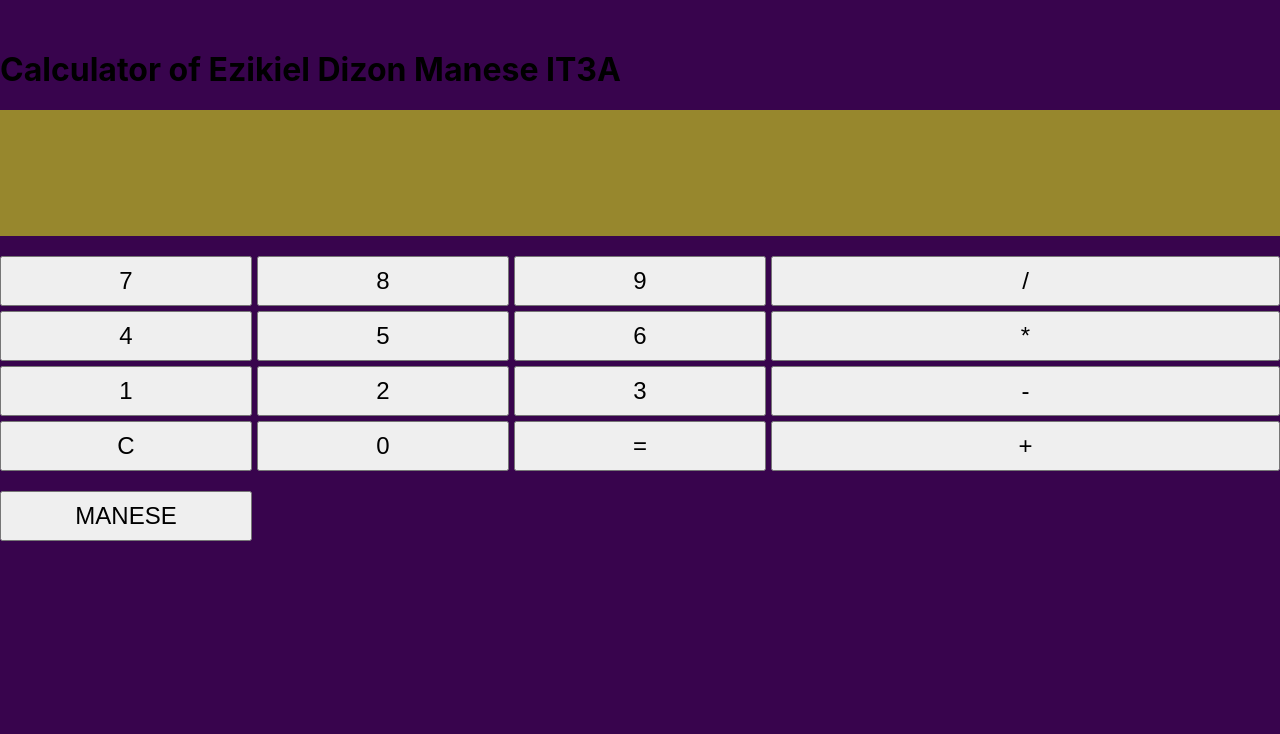
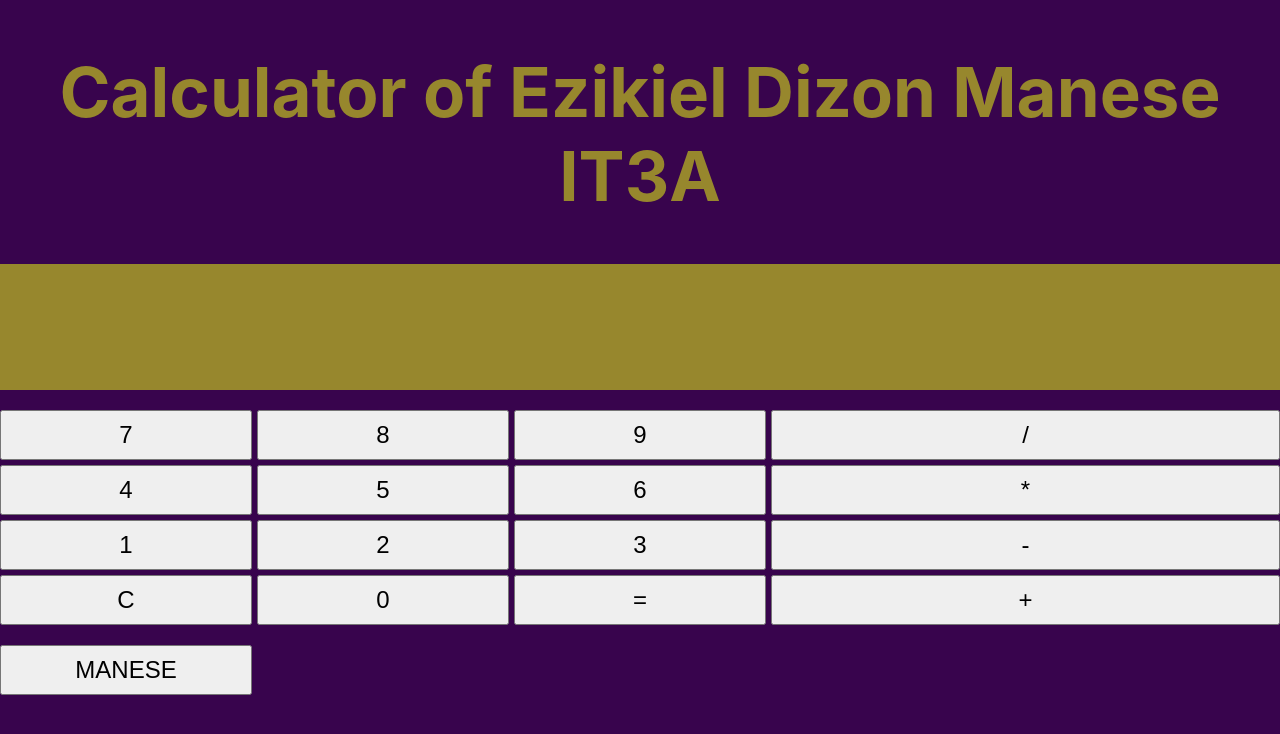
Before and after one commit to Ezikiel2023/prelimexam, a React (Create React App) app: page / in a window 1280 px wide. Shown: the top 734 px of the page. Built offline with nearby package versions, Linux system fonts and the light colour scheme.

Commit message:
Update App.css

```diff
--- a/src/App.css
+++ b/src/App.css
@@ -50,7 +50,7 @@ button:nth-child(16) {
   grid-column: span 2;
 }
 
-.Footer {
+.Header {
   margin-top: 20px;
   text-align: center;
   font-size: 69px;
```
